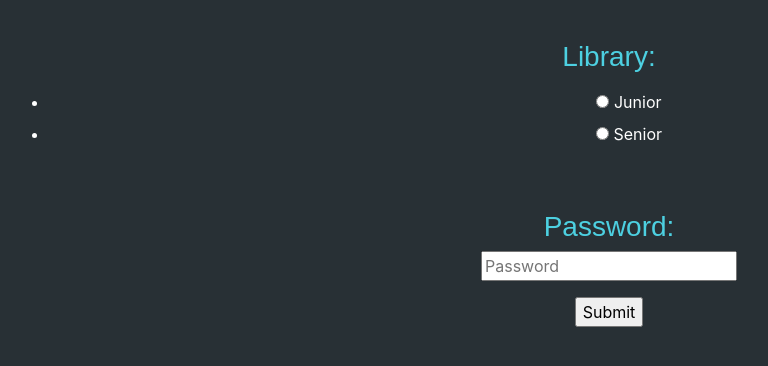
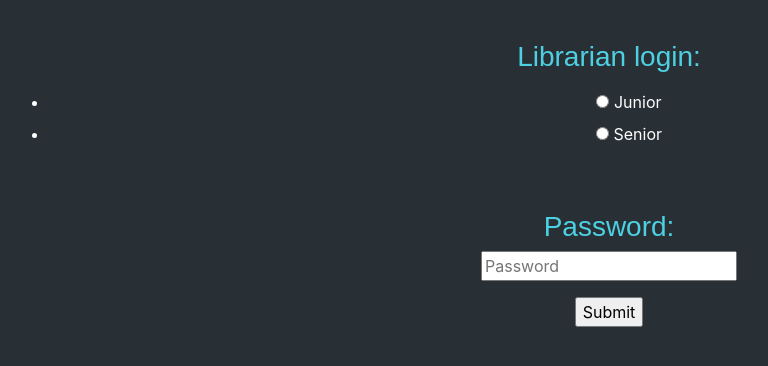
Before and after one commit to L-Bot-AU/L-Bot-server, a Flask app: page /login in a window 1280 px wide. Shown: the part 80-446 px from the top of the page, without its empty margins (31-799 px from the left). Run offline with Flask 2, Linux system fonts and the light colour scheme; some libraries are stand-ins or nearby versions; some web fonts are replaced.

Commit message:
Improvements made to librarian interface login (consistency, added redirects etc.)

```diff
--- a/website/app.py
+++ b/website/app.py
@@ -5,7 +5,7 @@
 #innerHTML updating: https://www.w3schools.com/js/js_htmldom_events.asp
 #setInterval for website to automatically call websocket: https://www.w3schools.com/jsref/met_win_setinterval.asp
 
-from flask import Flask, render_template, request, jsonify, session
+from flask import Flask, render_template, request, jsonify, session, redirect
 import requests
 from flask_bootstrap import Bootstrap
 import urllib.request, json
@@ -37,35 +37,34 @@ def events():
 @app.route("/login", methods=["GET", "POST"])
 def librarian_login():
     if "librarian" in session:
-        return librarian_interface(session["librarian"])
+        return redirect("/librarian")
     form = LoginForm()
-    if request.method == "POST":
-        if form.validate_on_submit():
-            required_password = {"Junior": "jlb",
-                                 "Senior": "slb"}  # todo put in .env
-            # print(dir(form)) # wait umm what does this do?
-            library = request.form["library"]
-            password = request.form["password"]
-            print(library, password)
-            if password == required_password[library]:
-                session["librarian"] = library
-                return librarian_interface(library)
-            else:
-                return render_template("login.html", form=form, incorrect_password=True)
+    if form.validate_on_submit():
+        required_password = {"Junior": "jlb",
+                             "Senior": "slb"}  #TODO: put in .env
+        librarian = request.form.get("librarian")
+        password = request.form.get("password")
+        print("PASSWORD:", password)
+        if password and password == required_password.get(librarian): # ensures librarian and passwords fields are not both empty
+            session["librarian"] = librarian
+            return redirect("/librarian")
         else:
-            print("login failed")
+            return render_template("login.html", form=form, incorrect_password=True)
     return render_template("login.html", form=form)
 
 
 @app.route("/logout")
 def logout():
     session.pop("librarian", None)
-    return home()
+    return redirect("/")
 
 
 @app.route("/librarian")
-def librarian_interface(library):
-    return render_template("librarian.html", library=library)
+def librarian_interface():
+    if "librarian" in session:
+        return render_template("librarian.html", librarian=session["librarian"])
+    else:
+        return redirect("/")
 
 
 @app.route("/test")
--- a/website/login_form.py
+++ b/website/login_form.py
@@ -4,7 +4,7 @@ from wtforms.validators import DataRequired, Length, Email, ValidationError
 
 
 class LoginForm(FlaskForm):
-    library = RadioField("Library",
+    librarian = RadioField("Librarian",
                          validators=[DataRequired()],
                          choices=[("Junior", "Junior"),
                                   ("Senior", "Senior")]
--- a/website/templates/login.html
+++ b/website/templates/login.html
@@ -5,11 +5,11 @@
 {% block page_content %}
         <form action="" method="post" novalidate>
         {{ form.hidden_tag() }}
-        <h3>Library:</h3>
+        <h3>Librarian login:</h3>
         <p>
-            {{ form.library() }}<br>
-            {% if form.library.errors %}
-            <font style="color: red">Please select a library.</font><br> {# todo read below #}
+            {{ form.librarian() }}<br>
+            {% if form.librarian.errors %}
+            <font style="color: red">Please select a librarian type.</font><br> {# todo read below #}
             {% endif %}
         </p>
         <h3>Password:</h3>
```
